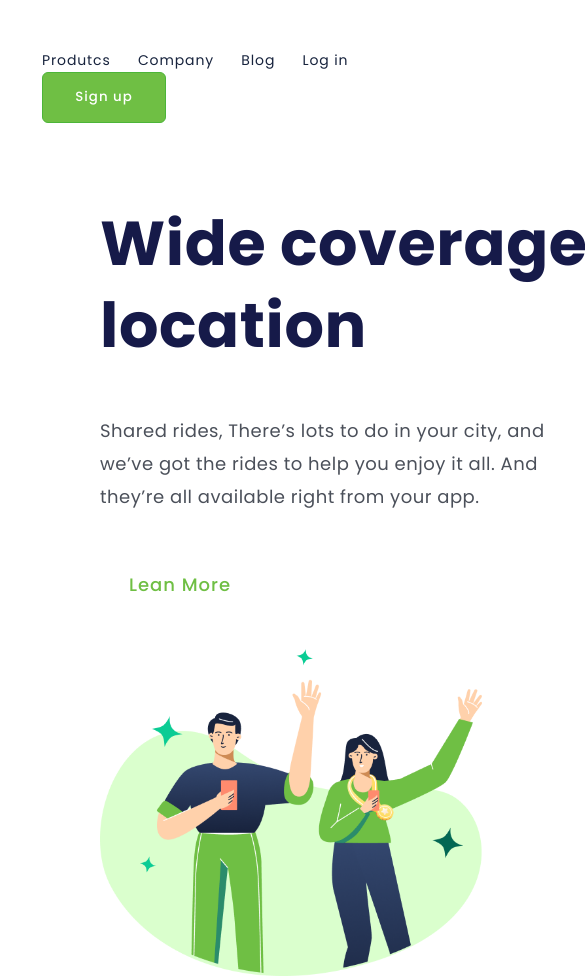
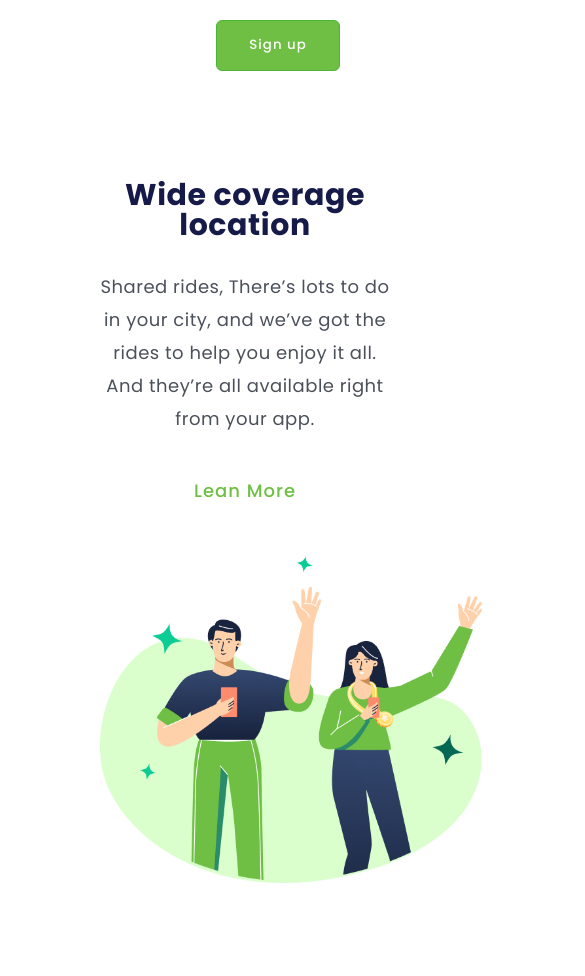
Before and after one commit to NicolasRanier/desafio-responsividade, a plain HTML site: page index.html in a window 390 px wide. Shown: the top 976 px of the page, 585 px wide, since content can reach past the window. After the commit the page ends 883 px from the top, so only its background shows below. Drawn offline with Linux system fonts and the light colour scheme.

Commit message:
criei e adicionei propriedades do max-width: 830pn

```diff
--- a/style.css
+++ b/style.css
@@ -135,4 +135,54 @@ h1 {
         max-width: 100%;
         height: auto;
     }
+
+@media screen and (max-width: 830px) {
+    .nav {
+        display: none;
+    }
+
+    header {
+        position: fixed;
+        top: 20px;
+        right: 0;
+        width: auto;
+        padding: 0 50px 0 0;
+        z-index: 10;
+    }
+
+    header button {
+        position: static;
+        margin: 0;
+    }
+
+    section {
+        margin-top: 100px;
+    }
+
+      h1 {
+        width: 310px;
+        max-width: 100%;
+        font-size: 30px;
+        line-height: 30px;
+        text-align: center;
+        margin: 0 auto;
+    }
+
+       .p1 {
+        width: 304px;
+        max-width: 100%;
+        height: auto;
+        font-size: 18px;
+        line-height: 33px;
+        text-align: center;
+        margin: 30px auto;
+    }
+       .button-2 {
+        align-self: center;
+        width: auto;
+        padding: 0;
+        text-align: center;
+        white-space: nowrap;
+    }
 }
+}
```
